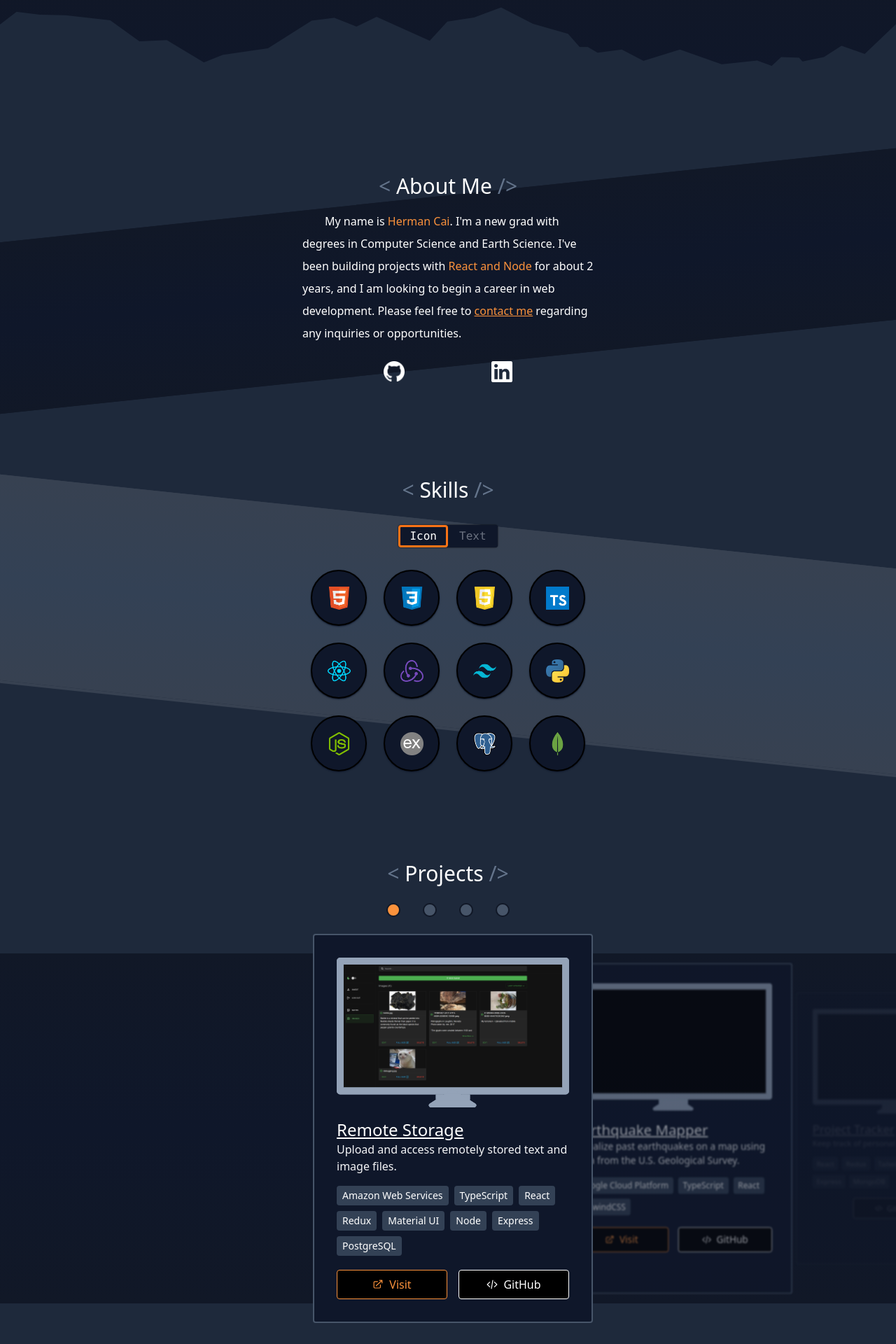
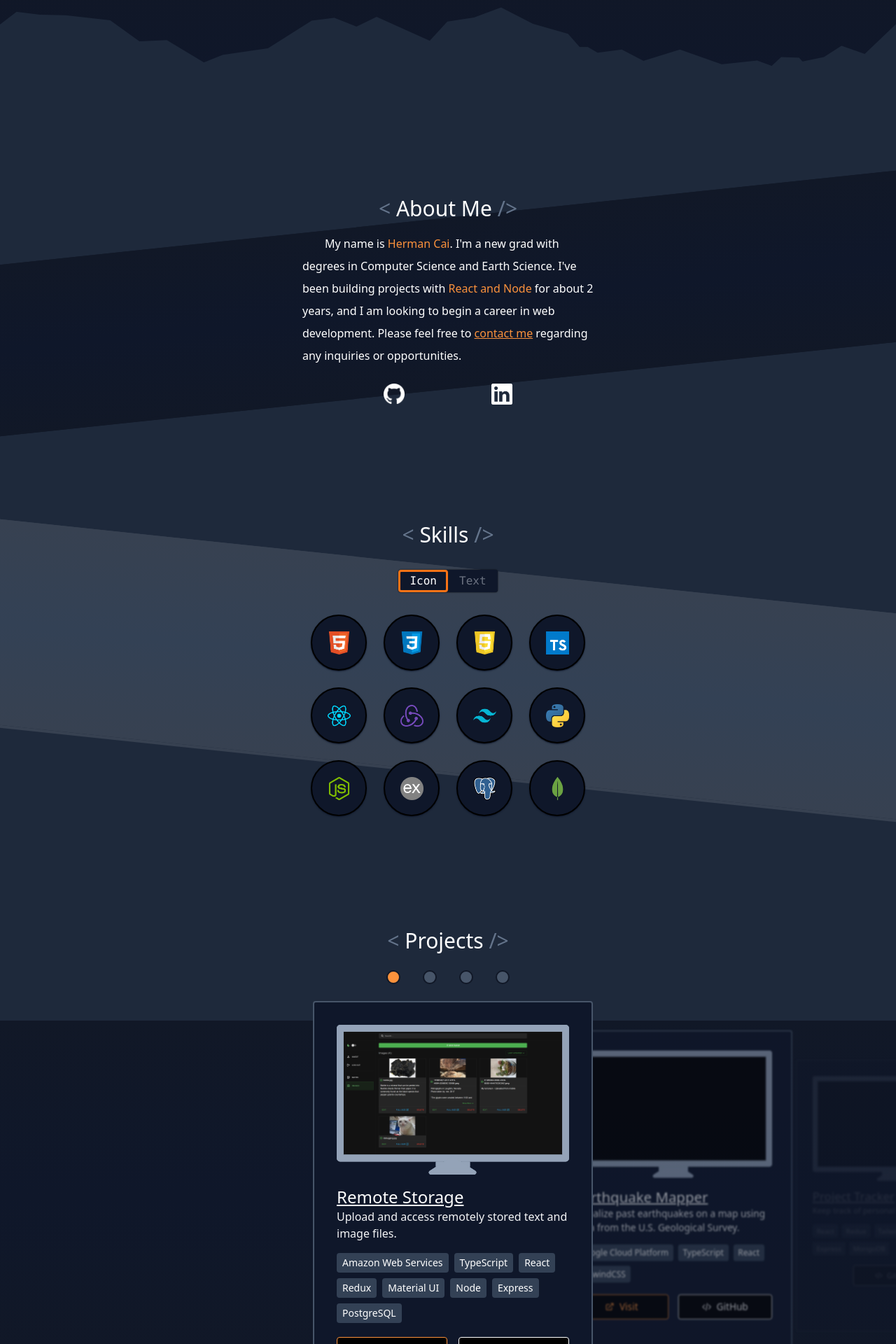
Before and after one commit to hermancai/portfolio, a Next.js app: page / in a window 1280 px wide. Shown: the part 680-2600 px from the top of the page at 70% size. Built offline with nearby package versions, Linux system fonts and the light colour scheme.

Commit message:
Change section padding

```diff
--- a/components/About.tsx
+++ b/components/About.tsx
@@ -34,7 +34,7 @@ export default function About() {
   const scrollToContacts = useScroll("Contact", 1000);
 
   return (
-    <Element name="About Me" className="pt-32 bg-slate-800">
+    <Element name="About Me" className="pt-40 bg-slate-800">
       <div className="flex justify-center w-full relative" ref={ref}>
         <span className="h-[80%] w-full top-[10%] absolute -skew-y-6">
           <motion.span
--- a/components/Contact.tsx
+++ b/components/Contact.tsx
@@ -111,7 +111,7 @@ export default function Contact() {
   };
 
   return (
-    <Element name="Contact" className="pt-32 pb-32 bg-slate-800">
+    <Element name="Contact" className="pt-40 pb-24 bg-slate-800">
       <div className="w-full flex flex-col items-center justify-center gap-4 px-4 text-white">
         <SectionHeader text="Contact" />
         <p className="text-center mb-2">
--- a/components/Projects.tsx
+++ b/components/Projects.tsx
@@ -97,7 +97,7 @@ export default function Projects() {
   };
 
   return (
-    <Element name="Projects" className="pt-32 bg-slate-800">
+    <Element name="Projects" className="pt-40 bg-slate-800">
       <div className="w-full flex flex-col gap-6 justify-center items-center text-white relative">
         <SectionHeader text="Projects" />
         <div className="flex flex-row flex-nowrap gap-8">
--- a/components/Skills.tsx
+++ b/components/Skills.tsx
@@ -72,7 +72,7 @@ export default function Skills() {
   };
 
   return (
-    <Element name="Skills" className="pt-32 bg-slate-800">
+    <Element name="Skills" className="pt-40 bg-slate-800">
       <div className="w-full flex justify-center relative">
         <span className="h-[70%] w-full top-[15%] absolute skew-y-6">
           <div className="w-full flex justify-center absolute top-0">
```
